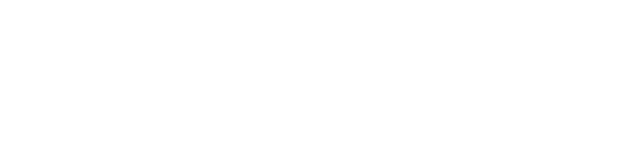
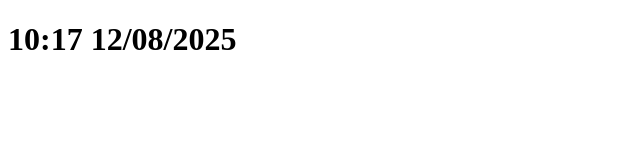
Before and after one commit to Vale-ux-wq/PaginaWeb, a plain HTML site: page index.html in a window 1280 px wide. Shown: the whole page, without its empty margins (0-640 px from the left). Drawn offline with Linux system fonts and the light colour scheme.

Commit message:
Segundo cambio

```diff
--- a/index.html
+++ b/index.html
@@ -6,6 +6,7 @@
     <title>Document</title>
 </head>
 <body>
+    <h1>10:17 12/08/2025</h1>
 
 </body>
 </html>
```
